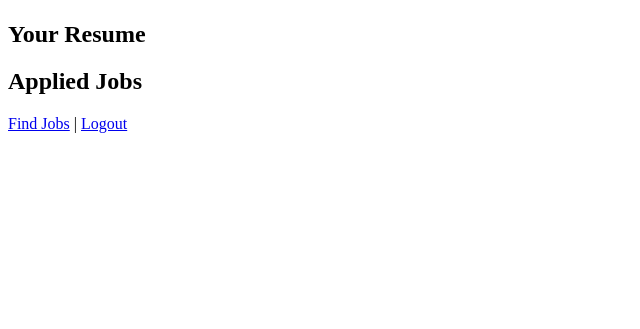
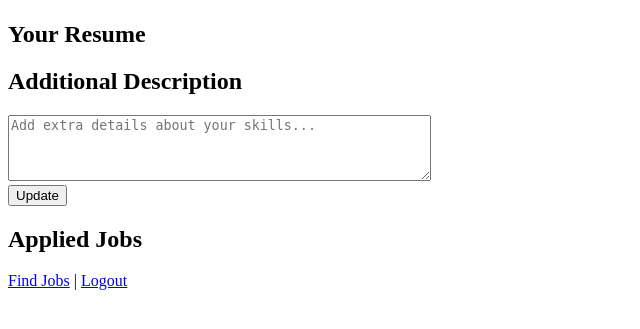
Before and after one commit to ArchBase/aijob, a Flask app: page /user/dashboard in a window 1280 px wide. Shown: the part 97-426 px from the top of the page, without its empty margins (0-640 px from the left). Run offline with Flask 3, Linux system fonts and the light colour scheme; the visitor is signed in with stand-in values (Sample User, id 1); data that the repository does not hold is empty.

Commit message:
included description for job search

```diff
--- a/app.py
+++ b/app.py
@@ -1,6 +1,6 @@
 from flask import Flask, render_template, request, redirect, session
 import sqlite3
-from ollama_ai import compare_resume_job
+from ollama_ai import compare_resume_job, compare_description_job
 
 app = Flask(__name__)
 app.secret_key = "secret"  # Needed for session handling
@@ -59,24 +59,46 @@ def user_dashboard():
 def find_jobs():
     if "user_id" not in session:
         return redirect("/user/login")
+
     db = get_db()
     jobs = db.execute("SELECT * FROM jobs").fetchall()
     user = db.execute("SELECT * FROM users WHERE id = ?", (session["user_id"],)).fetchone()
 
-    # AI Filtering (resume vs job description)
-    filtered_jobs = [job for job in jobs if compare_resume_job(user["resume"], job["description"]) > 0.5]
+    filtered_jobs = []
+    for job in jobs:
+        resume_score = 0
+        desc_score = compare_description_job(user["description"], job["description"])
+        if desc_score > 0.5:
+            resume_score = compare_resume_job(user["resume"], job["description"])
+            final_score = (resume_score + desc_score) / 2  # Averaging both
+        else:
+            final_score = desc_score
+
+        if final_score > 0.5:
+            filtered_jobs.append(job)
 
     return render_template("find_jobs.html", jobs=filtered_jobs)
 
-# --- Apply Job ---
+
 @app.route("/user/apply/<int:job_id>")
 def apply_job(job_id):
     if "user_id" not in session:
         return redirect("/user/login")
+
     db = get_db()
-    db.execute("INSERT INTO applications (user_id, job_id, status) VALUES (?, ?, ?)",
-               (session["user_id"], job_id, "Pending"))
+
+    # Fetch user details
+    user = db.execute("SELECT * FROM users WHERE id = ?", (session["user_id"],)).fetchone()
+    job = db.execute("SELECT * FROM jobs WHERE id = ?", (job_id,)).fetchone()
+
+    # AI Matching Score
+    match_score = compare_resume_job(user["resume"], user["description"], job["description"])
+
+    # Insert application with match score
+    db.execute("INSERT INTO applications (user_id, job_id, status, match_score) VALUES (?, ?, ?, ?)",
+               (session["user_id"], job_id, "Pending", match_score))
     db.commit()
+
     return redirect("/user/dashboard")
 
 # --- Recruiter Signup ---
@@ -165,6 +187,18 @@ def view_applicant(application_id):
 
     return render_template("view_applicant.html", resume=application["resume"])
 
+@app.route("/user/update_description", methods=["POST"])
+def update_description():
+    if "user_id" not in session:
+        return redirect("/user/login")
+
+    description = request.form["description"]
+    db = get_db()
+    db.execute("UPDATE users SET description = ? WHERE id = ?", (description, session["user_id"]))
+    db.commit()
+
+    return redirect("/user/dashboard")
+
 
 if __name__ == "__main__":
     app.run(debug=True)
--- a/templates/user_dashboard.html
+++ b/templates/user_dashboard.html
@@ -7,6 +7,13 @@
 
     <h2>Your Resume</h2>
     <p>{{ user['resume'] }}</p>
+
+    <h2>Additional Description</h2>
+    <form action="/user/update_description" method="POST">
+        <textarea name="description" rows="4" cols="50" placeholder="Add extra details about your skills...">{{ user['description'] }}</textarea>
+        <br>
+        <input type="submit" value="Update">
+    </form>
 
     <h2>Applied Jobs</h2>
     <ul>
```
Also changed, not shown: jobs.py (added, +12 -0 lines), ollama_ai.py (+18 -0 lines).
